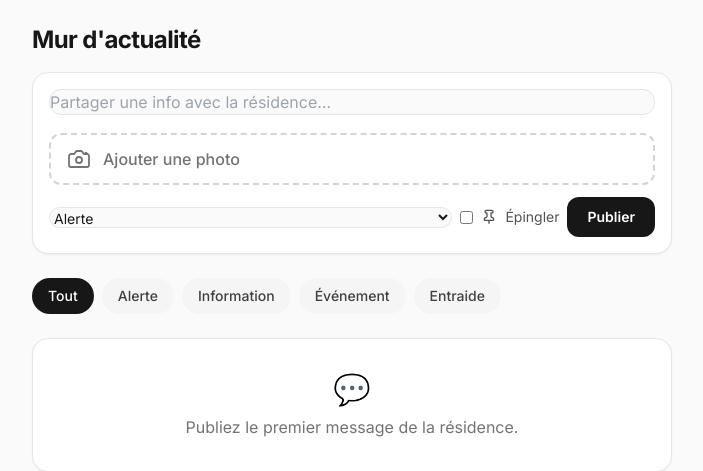
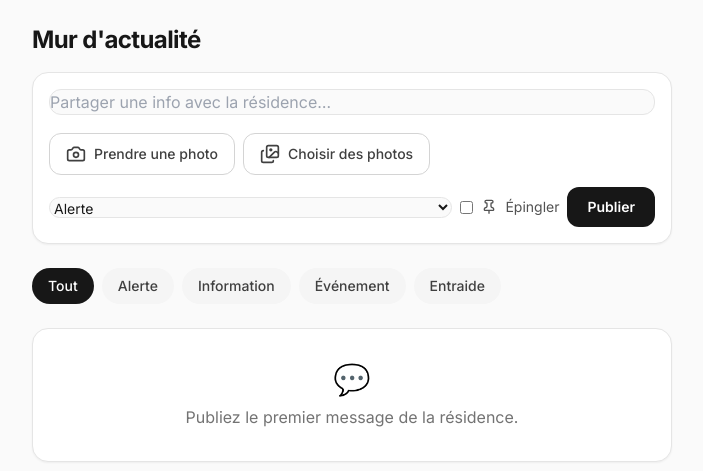
Before and after one commit to ka1t3/residalink, a Django app: page /mur/ in a window 1280 px wide. Shown: the part 57-528 px from the top of the page, without its empty margins (288-991 px from the left). Run offline with Django 5.2, Linux system fonts and the light colour scheme; the visitor is signed in with stand-in values (Sample User, id 1); data comes from the database, SQL or seed files in the repository; data that the repository does not hold is empty; some libraries are stand-ins or nearby versions.

Commit message:
feat(photos): deux boutons caméra / galerie sur les quatre points d'envoi

```diff
--- a/templates/incidents/new_form.html
+++ b/templates/incidents/new_form.html
@@ -35,11 +35,9 @@
     <label class="block text-sm font-medium mb-1.5">Description</label>
     <textarea name="description" rows="3"></textarea>
   </div>
-  <div data-photo-uploader>
+  <div>
     <label class="block text-sm font-medium mb-1.5">Photos (facultatif)</label>
-    <input type="file" name="photos" accept="image/*" multiple class="text-sm" data-photo-input>
-    <p data-photo-count class="text-sm text-emerald-700 font-semibold mt-1.5"></p>
-    <p data-photo-status class="text-sm text-stone-500 mt-1" aria-live="polite"></p>
+    {% include "photos/upload.html" %}
   </div>
   <button class="w-full bg-emerald-700 hover:bg-emerald-800 transition text-white rounded-xl py-3.5 font-semibold shadow-sm shadow-emerald-900/20">Signaler l'incident</button>
 </form>
--- /dev/null
+++ b/templates/photos/upload.html
@@ -0,0 +1,17 @@
+{% comment %}Deux boutons d'ajout de photos : « Prendre une photo » (caméra) et « Choisir des photos » (galerie). Les deux alimentent le même champ `photos`. Compteur et redimensionnement gérés par static/js/photo-resize.js.{% endcomment %}
+<div data-photo-uploader>
+  <div class="flex flex-wrap gap-2 mt-3">
+    <label class="flex items-center gap-2 px-4 py-2.5 rounded-xl border border-neutral-300 text-neutral-700 hover:border-emerald-500 hover:text-emerald-700 hover:bg-emerald-50 cursor-pointer transition text-sm font-medium">
+      <i data-lucide="camera" class="w-5 h-5 shrink-0"></i>
+      Prendre une photo
+      <input type="file" name="photos" accept="image/*" capture="environment" class="hidden" data-photo-input>
+    </label>
+    <label class="flex items-center gap-2 px-4 py-2.5 rounded-xl border border-neutral-300 text-neutral-700 hover:border-emerald-500 hover:text-emerald-700 hover:bg-emerald-50 cursor-pointer transition text-sm font-medium">
+      <i data-lucide="images" class="w-5 h-5 shrink-0"></i>
+      Choisir des photos
+      <input type="file" name="photos" accept="image/*" multiple class="hidden" data-photo-input>
+    </label>
+  </div>
+  <p data-photo-count class="text-sm text-emerald-700 font-semibold mt-2"></p>
+  <p data-photo-status class="text-sm text-neutral-500 mt-1" aria-live="polite"></p>
+</div>
--- a/templates/wall/list.html
+++ b/templates/wall/list.html
@@ -13,21 +13,7 @@
   <textarea id="post-text" name="content" rows="1" required placeholder="Partager une info avec la résidence…"
             oninput="autoGrow(this)" class="!resize-none overflow-hidden"></textarea>
 
-  <div data-photo-uploader>
-    <label for="post-photos"
-           class="flex items-center gap-3 w-full mt-3 px-4 py-3 rounded-xl border-2 border-dashed border-neutral-300 text-neutral-500 hover:border-emerald-500 hover:text-emerald-700 hover:bg-emerald-50 cursor-pointer transition">
-      <svg width="24" height="24" viewBox="0 0 24 24" fill="none" stroke="currentColor" stroke-width="1.8" class="shrink-0">
-        <path d="M14.5 4h-5L7 7H4a2 2 0 0 0-2 2v9a2 2 0 0 0 2 2h16a2 2 0 0 0 2-2V9a2 2 0 0 0-2-2h-3l-2.5-3Z"/>
-        <circle cx="12" cy="13" r="3"/>
-        <path d="M19 5v3M20.5 6.5h-3" stroke-width="2"/>
-      </svg>
-      <span class="font-medium">Ajouter une photo</span>
-      <span data-photo-count class="ml-auto text-sm text-emerald-700 font-semibold"></span>
-    </label>
-    <input type="file" name="photos" id="post-photos" accept="image/*" multiple class="hidden"
-           aria-label="Ajouter une ou plusieurs photos" data-photo-input>
-    <p data-photo-status class="text-sm text-neutral-500 mt-1" aria-live="polite"></p>
-  </div>
+  {% include "photos/upload.html" %}
 
   <div class="flex flex-wrap gap-2 items-center mt-3">
     <label for="post-type" class="sr-only">Type de publication</label>
```
Also changed, not shown: templates/incidents/edit.html (+2 -14 lines), templates/wall/edit.html (+3 -14 lines).
